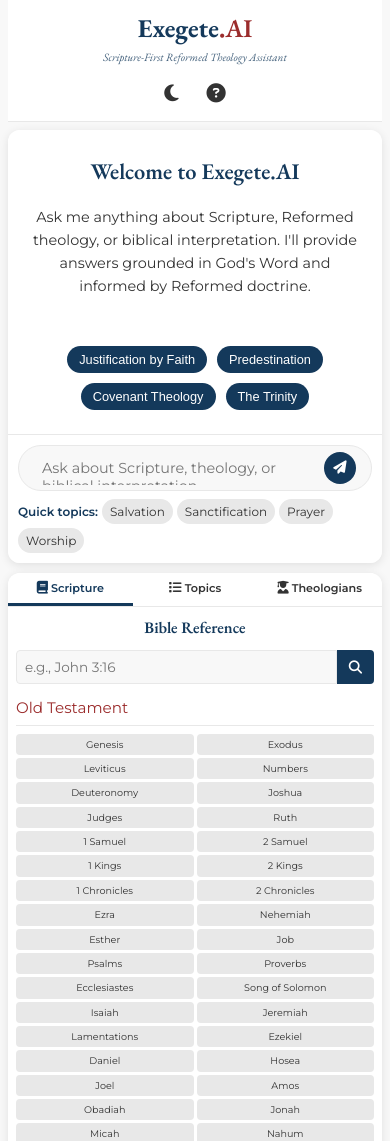
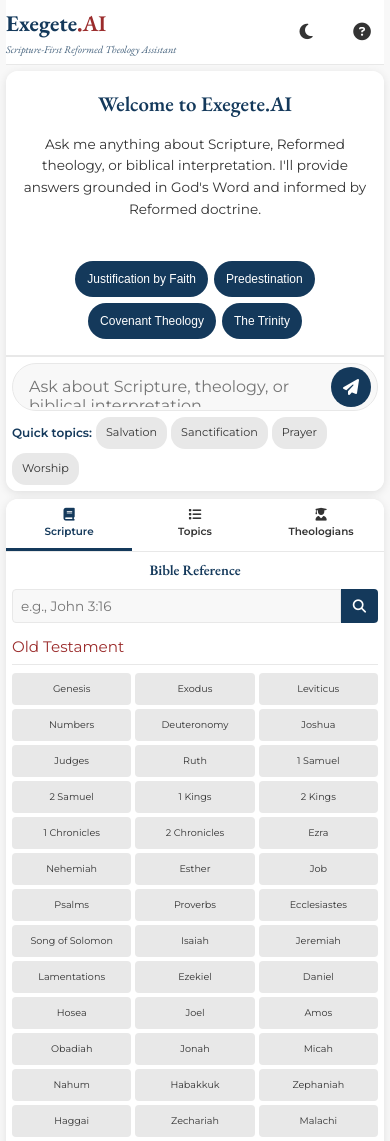
Before and after one commit to Jamesontheo/exegete-ai-netlify, a website: page index.html in a window 390 px wide. Shown: the top 1141 px of the page. Drawn offline with nearby package versions, Linux system fonts and the light colour scheme; no server answers.

Commit message:
minor style changes

```diff
--- a/css/styles.css
+++ b/css/styles.css
@@ -868,105 +868,37 @@
     flex-shrink: 0;
 }
 
-/* Enhanced Mobile Responsiveness */
+/* Enhanced Mobile Responsiveness with Improved UX */
 @media (max-width: 1100px) {
     main {
         flex-direction: column;
-        gap: 15px;
+        gap: 12px;
     }
 
     .chat-container {
-        height: 60vh;
-        min-height: 350px;
+        height: 65vh;
+        min-height: 400px;
+        order: 1;
     }
 
     .sidebar {
-        height: 50vh;
-        min-height: 300px;
+        height: 35vh;
+        min-height: 250px;
+        order: 2;
     }
 }
 
 @media (max-width: 768px) {
     .container {
-        padding: 0 10px;
-    }
-
-    header {
-        padding: 10px 0;
-    }
-
-    .logo h1 {
-        font-size: 1.8rem;
-    }
-
-    .logo p {
-        font-size: 0.75rem;
-    }
-
-    main {
-        padding: 10px 0;
-        gap: 12px;
-    }
-
-    .chat-container {
-        height: 55vh;
-        min-height: 300px;
-    }
-
-    .sidebar {
-        height: 45vh;
-        min-height: 250px;
-    }
-
-    .books-grid {
-        grid-template-columns: repeat(2, 1fr);
-        gap: 4px;
-    }
-
-    .bible-book {
-        font-size: 0.65rem;
-        padding: 4px;
-    }
-
-    .message-content {
-        font-size: 0.9rem;
-        padding: 10px 14px;
-    }
-
-    .chat-messages {
-        padding: 12px;
-    }
-
-    .sidebar-content {
-        padding: 10px;
-    }
-
-    .theologian-card {
-        padding: 8px;
-    }
-
-    .theologian-card h4 {
-        font-size: 0.85rem;
-    }
-
-    .theologian-card p {
-        font-size: 0.75rem;
-    }
-}
-
-@media (max-width: 480px) {
-    .container {
         padding: 0 8px;
     }
 
     header {
-        flex-direction: column;
-        text-align: center;
         padding: 8px 0;
-    }
-
-    .header-controls {
-        margin-top: 8px;
+        position: sticky;
+        top: 0;
+        z-index: 100;
+        backdrop-filter: blur(10px);
     }
 
     .logo h1 {
@@ -975,127 +907,394 @@
 
     .logo p {
         font-size: 0.7rem;
+        margin-bottom: 0;
     }
 
     main {
         padding: 8px 0;
         gap: 10px;
+        height: calc(100vh - 120px);
     }
 
     .chat-container {
-        height: 50vh;
-        min-height: 280px;
+        height: 70vh;
+        min-height: 350px;
+        order: 1;
     }
 
     .sidebar {
-        height: 40vh;
-        min-height: 220px;
+        height: 30vh;
+        min-height: 200px;
+        order: 2;
     }
 
-    .intro-message {
-        padding: 1.5rem;
+    /* Enhanced touch targets */
+    .books-grid {
+        grid-template-columns: repeat(2, 1fr);
+        gap: 6px;
     }
 
-    .intro-message h2 {
-        font-size: 1.4rem;
+    .bible-book {
+        font-size: 0.7rem;
+        padding: 8px 4px;
+        min-height: 36px;
+        display: flex;
+        align-items: center;
+        justify-content: center;
+        text-align: center;
     }
 
-    .intro-message p {
+    .message-content {
         font-size: 0.9rem;
-    }
-
-    .example-button {
-        font-size: 0.8rem;
-        padding: 6px 12px;
+        padding: 12px 16px;
+        line-height: 1.5;
     }
 
     .chat-messages {
         padding: 10px;
     }
 
-    .message-content {
-        font-size: 0.85rem;
-        padding: 8px 12px;
-        max-width: 98%;
+    .sidebar-content {
+        padding: 8px;
     }
 
+    .theologian-card {
+        padding: 10px;
+        min-height: 60px;
+    }
+
+    .theologian-card h4 {
+        font-size: 0.9rem;
+    }
+
+    .theologian-card p {
+        font-size: 0.8rem;
+    }
+
+    /* Better input experience */
     .chat-input-container {
-        padding: 10px;
+        padding: 8px;
+        background-color: var(--content-bg);
+        border-top: 2px solid var(--light-accent);
     }
 
     #user-input {
+        font-size: 16px; /* Prevents zoom on iOS */
+        padding: 12px;
+        min-height: 44px;
+    }
+
+    .send-button {
+        width: 44px;
+        height: 44px;
+        font-size: 1.1rem;
+    }
+
+    .input-wrapper {
+        padding: 4px 8px;
+    }
+
+    /* Enhanced sidebar tabs */
+    .sidebar-tab {
+        font-size: 0.75rem;
+        padding: 12px 8px;
+        gap: 4px;
+        min-height: 44px;
+    }
+
+    .sidebar-tab i {
         font-size: 0.9rem;
+    }
+}
+
+@media (max-width: 480px) {
+    .container {
+        padding: 0 6px;
+    }
+
+    header {
+        padding: 6px 0;
+    }
+
+    .header-controls button {
+        padding: 10px;
+        font-size: 1.1rem;
+        min-width: 44px;
+        min-height: 44px;
+    }
+
+    .logo h1 {
+        font-size: 1.4rem;
+    }
+
+    .logo p {
+        font-size: 0.65rem;
+    }
+
+    main {
+        padding: 6px 0;
+        gap: 8px;
+        height: calc(100vh - 100px);
+    }
+
+    /* Maximize chat space on small screens */
+    .chat-container {
+        height: 75vh;
+        min-height: 320px;
+        order: 1;
+    }
+
+    .sidebar {
+        height: 25vh;
+        min-height: 180px;
+        order: 2;
+    }
+
+    .intro-message {
+        padding: 1rem;
+    }
+
+    .intro-message h2 {
+        font-size: 1.3rem;
+        margin-bottom: 0.8rem;
+    }
+
+    .intro-message p {
+        font-size: 0.85rem;
+        margin-bottom: 1.5rem;
+    }
+
+    .intro-examples {
+        gap: 6px;
+    }
+
+    .example-button {
+        font-size: 0.75rem;
+        padding: 8px 12px;
+        min-height: 36px;
+    }
+
+    .chat-messages {
         padding: 8px;
     }
 
+    .message-content {
+        font-size: 0.85rem;
+        padding: 10px 14px;
+        max-width: 95%;
+        line-height: 1.4;
+    }
+
+    /* Optimized input for small screens */
+    .chat-input-container {
+        padding: 6px;
+    }
+
+    #user-input {
+        font-size: 16px; /* Prevents zoom on iOS */
+        padding: 10px;
+        min-height: 40px;
+    }
+
     .send-button {
-        width: 32px;
-        height: 32px;
+        width: 40px;
+        height: 40px;
+        font-size: 1rem;
+    }
+
+    .input-wrapper {
+        padding: 3px 6px;
     }
 
     .suggestion-tags {
         gap: 4px;
-        margin-top: 8px;
+        margin-top: 6px;
+        flex-wrap: wrap;
     }
 
     .tag {
-        font-size: 0.75rem;
-        padding: 3px 8px;
+        font-size: 0.7rem;
+        padding: 6px 10px;
+        min-height: 32px;
+        display: flex;
+        align-items: center;
     }
 
+    /* Compact sidebar for small screens */
     .sidebar-tab {
-        font-size: 0.7rem;
-        padding: 8px 6px;
-        gap: 3px;
+        font-size: 0.65rem;
+        padding: 10px 4px;
+        gap: 2px;
+        min-height: 40px;
+        flex-direction: column;
+    }
+
+    .sidebar-tab i {
+        font-size: 0.8rem;
+        margin-bottom: 2px;
     }
 
     .sidebar-content {
-        padding: 8px;
+        padding: 6px;
     }
 
     .sidebar-content h3 {
+        font-size: 0.9rem;
+        margin-bottom: 0.5rem;
+        text-align: center;
+    }
+
+    .books-grid {
+        grid-template-columns: repeat(3, 1fr);
+        gap: 4px;
+    }
+
+    .bible-book {
+        font-size: 0.6rem;
+        padding: 6px 2px;
+        min-height: 32px;
+    }
+
+    .theologian-card {
+        padding: 8px;
+        min-height: 50px;
+    }
+
+    .theologian-card h4 {
+        font-size: 0.8rem;
+        margin-bottom: 1px;
+    }
+
+    .theologian-card .years {
+        font-size: 0.6rem;
+        margin-bottom: 2px;
+    }
+
+    .theologian-card p {
+        font-size: 0.7rem;
+        line-height: 1.3;
+    }
+
+    .accordion-header {
+        font-size: 0.8rem;
+        padding: 8px;
+        min-height: 40px;
+    }
+
+    .topic-item {
+        font-size: 0.75rem;
+        padding: 4px 0;
+        min-height: 32px;
+        display: flex;
+        align-items: center;
+    }
+
+    .modal-content {
+        padding: 12px;
+        max-width: 95%;
+        margin: 10px;
+    }
+
+    .modal-content h2 {
+        font-size: 1.2rem;
+    }
+
+    .modal-content h3 {
         font-size: 1rem;
-        margin-bottom: 0.6rem;
+    }
+
+    .modal-content p, .modal-content li {
+        font-size: 0.85rem;
+    }
+}
+
+/* Additional mobile-specific improvements */
+@media (max-width: 360px) {
+    .chat-container {
+        height: 78vh;
+        min-height: 300px;
+    }
+
+    .sidebar {
+        height: 22vh;
+        min-height: 160px;
+    }
+
+    .logo h1 {
+        font-size: 1.2rem;
     }
 
     .books-grid {
         grid-template-columns: repeat(2, 1fr);
-        gap: 3px;
     }
 
     .bible-book {
-        font-size: 0.6rem;
-        padding: 3px;
+        font-size: 0.55rem;
+        padding: 4px 2px;
+        min-height: 28px;
+    }
+}
+
+/* Landscape orientation optimizations */
+@media (max-width: 768px) and (orientation: landscape) {
+    main {
+        flex-direction: row;
+        height: calc(100vh - 80px);
     }
 
-    .theologian-card {
-        padding: 6px;
+    .chat-container {
+        flex: 2.5;
+        height: calc(100vh - 80px);
+        order: 1;
     }
 
-    .theologian-card h4 {
-        font-size: 0.8rem;
+    .sidebar {
+        flex: 1;
+        height: calc(100vh - 80px);
+        order: 2;
     }
 
-    .theologian-card .years {
-        font-size: 0.65rem;
+    header {
+        padding: 4px 0;
     }
 
-    .theologian-card p {
-        font-size: 0.7rem;
+    .logo h1 {
+        font-size: 1.3rem;
     }
 
+    .logo p {
+        font-size: 0.6rem;
+    }
+}
+
+/* Touch-friendly improvements */
+@media (hover: none) and (pointer: coarse) {
+    .example-button,
+    .tag,
+    .bible-book,
+    .theologian-card,
+    .topic-item,
+    .sidebar-tab,
     .accordion-header {
-        font-size: 0.85rem;
-        padding: 8px 10px;
+        transition: all 0.1s ease;
     }
 
-    .topic-item {
-        font-size: 0.8rem;
+    .example-button:active,
+    .tag:active,
+    .bible-book:active,
+    .theologian-card:active,
+    .topic-item:active {
+        transform: scale(0.98);
+        opacity: 0.8;
     }
 
-    .modal-content {
-        padding: 15px;
-        max-
-        max-width: 95%;
+    /* Ensure minimum touch target sizes */
+    .header-controls button,
+    .send-button,
+    .sidebar-tab,
+    .example-button,
+    .tag {
+        min-width: 44px;
+        min-height: 44px;
     }
 }
```
